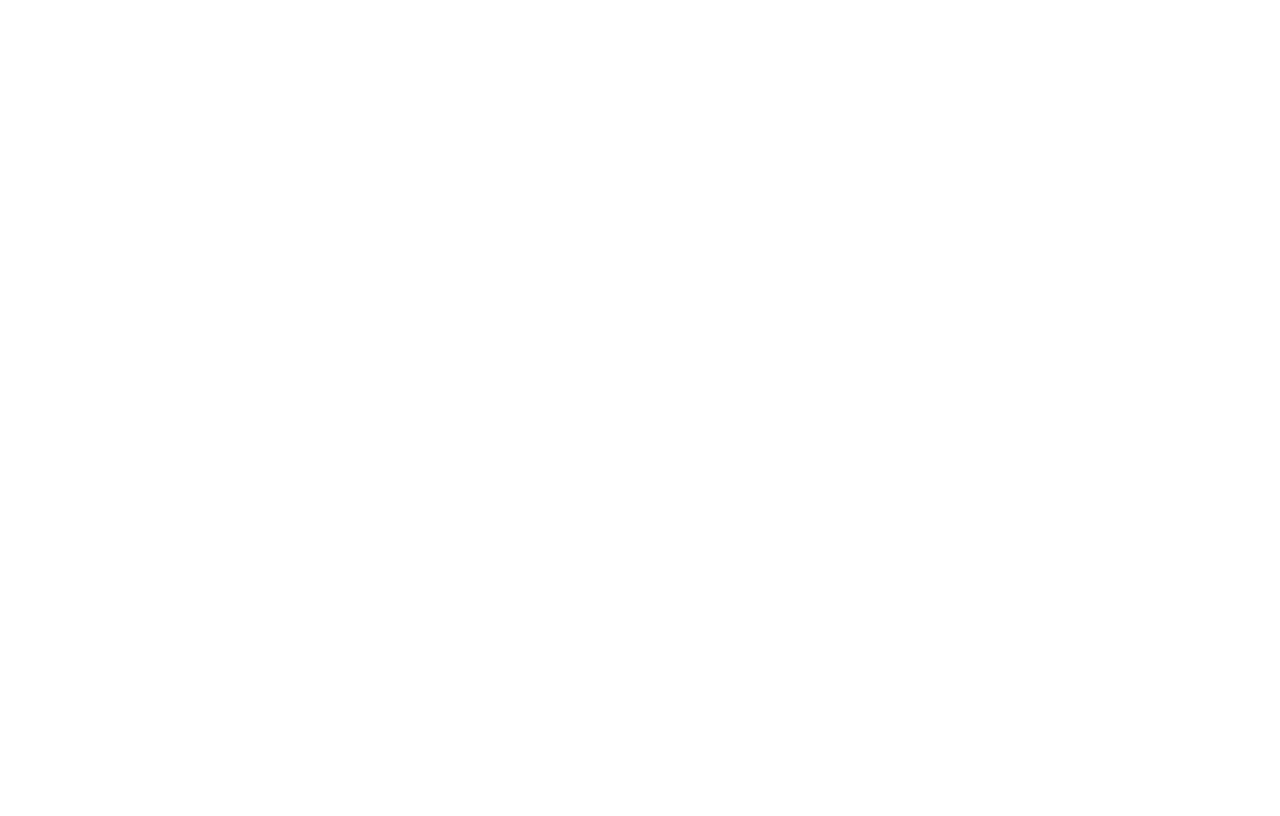
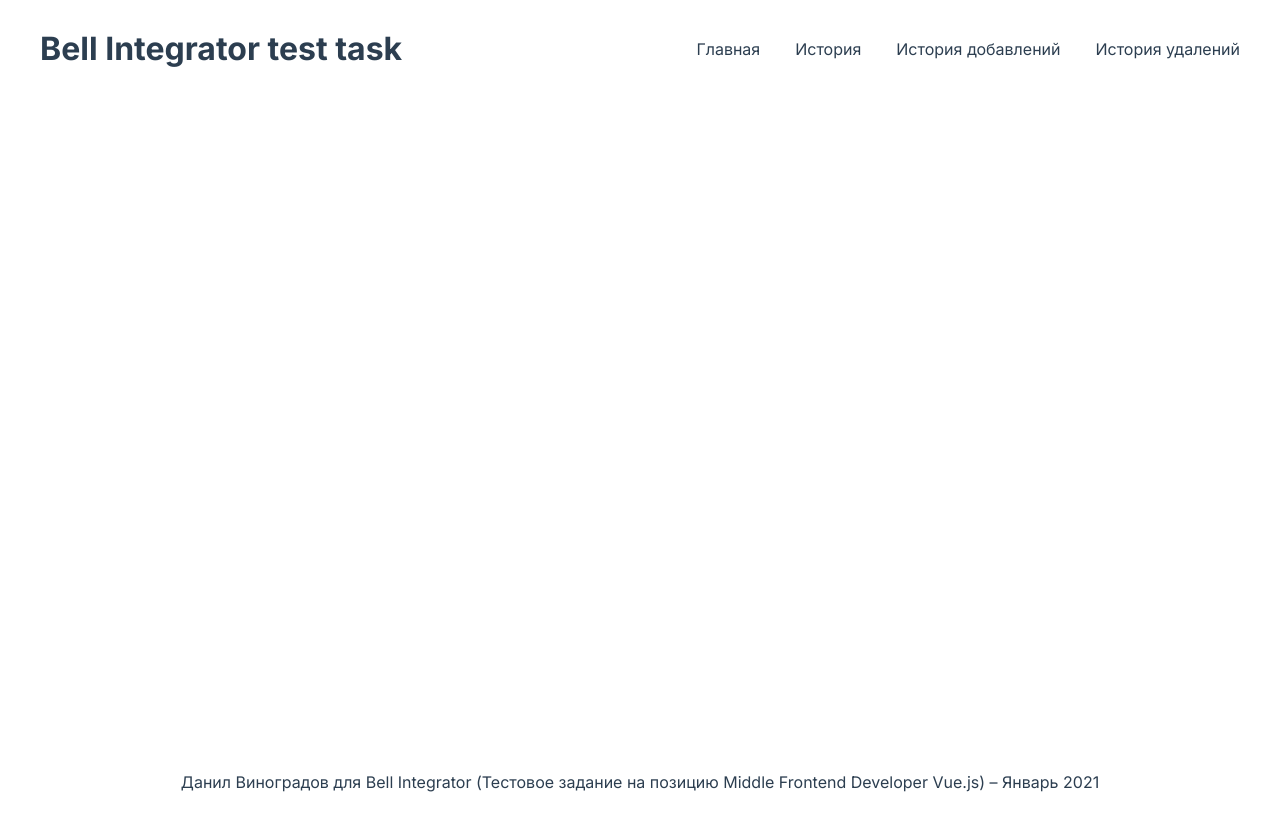
Before and after one commit to danielvinogradov/bell-integrator-test-task, a Vue app in the folder client/: page / in a window 1280 px wide. Built offline with nearby package versions, Linux system fonts and the light colour scheme.

Commit message:
Добавляет компоненты AppHeader и AppFooter

```diff
--- a/client/public/index.html
+++ b/client/public/index.html
@@ -4,6 +4,8 @@
   <meta charset="utf-8">
   <meta http-equiv="X-UA-Compatible" content="IE=edge">
   <meta name="viewport" content="width=device-width,initial-scale=1.0">
+  <link rel="preconnect" href="https://fonts.gstatic.com">
+  <link href="https://fonts.googleapis.com/css2?family=Inter:wght@400;700&display=swap" rel="stylesheet">
   <title>Bell Integrator Test Task</title>
 </head>
 <body>
--- a/client/src/App.vue
+++ b/client/src/App.vue
@@ -1,11 +1,30 @@
 <template lang="pug">
   div#app
+    app-header
     router-view
+    app-footer
 </template>
+
+<script lang="ts">
+import { Component, Vue } from 'vue-property-decorator';
+import AppHeader from '@/components/AppHeader.vue';
+import AppFooter from '@/components/AppFooter.vue';
+
+@Component({
+  components: { AppHeader, AppFooter },
+})
+export default class App extends Vue {
+}
+</script>
 
 <style lang="stylus">
 #app
-  font-family Avenir, Helvetica, Arial, sans-serif
+  width 1200px
+  min-height 100vh
+  margin 0 auto
+  display flex
+  flex-direction column
+  font-family Inter, Avenir, Helvetica, Arial, sans-serif
   -webkit-font-smoothing antialiased
   -moz-osx-font-smoothing grayscale
   color #2c3e50
--- /dev/null
+++ b/client/src/components/AppFooter.vue
@@ -0,0 +1,19 @@
+<template lang="pug">
+  footer.footer
+    p.footer__text Данил Виноградов для Bell Integrator (Тестовое задание на позицию Middle Frontend Developer Vue.js) – Январь 2021
+</template>
+
+<script>
+import { Component, Vue } from 'vue-property-decorator';
+
+export default class AppFooter extends Vue {
+
+}
+
+</script>
+
+<style scoped lang="stylus">
+.footer
+  margin-top auto
+  text-align center
+</style>
--- /dev/null
+++ b/client/src/components/AppHeader.vue
@@ -0,0 +1,70 @@
+<template lang="pug">
+  header.header
+    router-link.header__headingLink(to="/")
+      h1.header__heading Bell Integrator test task
+    nav.header__nav
+      ul.header__navList
+        li.header__navItem(v-for="(link, index) in links" :key="index + link.route")
+          router-link.header__navLink(:to="link.route") {{ link.name }}
+</template>
+
+<script lang="ts">
+import { Component, Vue } from 'vue-property-decorator';
+
+interface AppHeaderLink {
+  name: string;
+  route: string;
+}
+
+@Component
+export default class AppHeader extends Vue {
+  links: Array<AppHeaderLink> = [
+    { name: 'Главная', route: '/' },
+    { name: 'История', route: '/history' },
+    { name: 'История добавлений', route: '/history?mode=additionsOnly' },
+    { name: 'История удалений', route: '/history?mode=deletionsOnly' },
+  ];
+}
+</script>
+
+<style scoped lang="stylus">
+header
+  margin-bottom 50px
+  display flex
+  justify-content space-between
+  align-items center
+
+.header__headingLink
+  text-decoration none
+  color inherit
+  transition .3s
+
+  &:hover
+    opacity .8
+
+  &:active
+    transition 0s
+    opacity .4
+
+.header__navList
+  list-style none
+  display flex
+
+.header__navItem
+  margin-right 35px
+
+  &:last-of-type
+    margin-right 0
+
+.header__navLink
+  color inherit
+  text-decoration none
+  transition .3s
+
+  &:hover
+    opacity .8
+
+  &:active
+    transition 0s
+    opacity .4
+</style>
```
